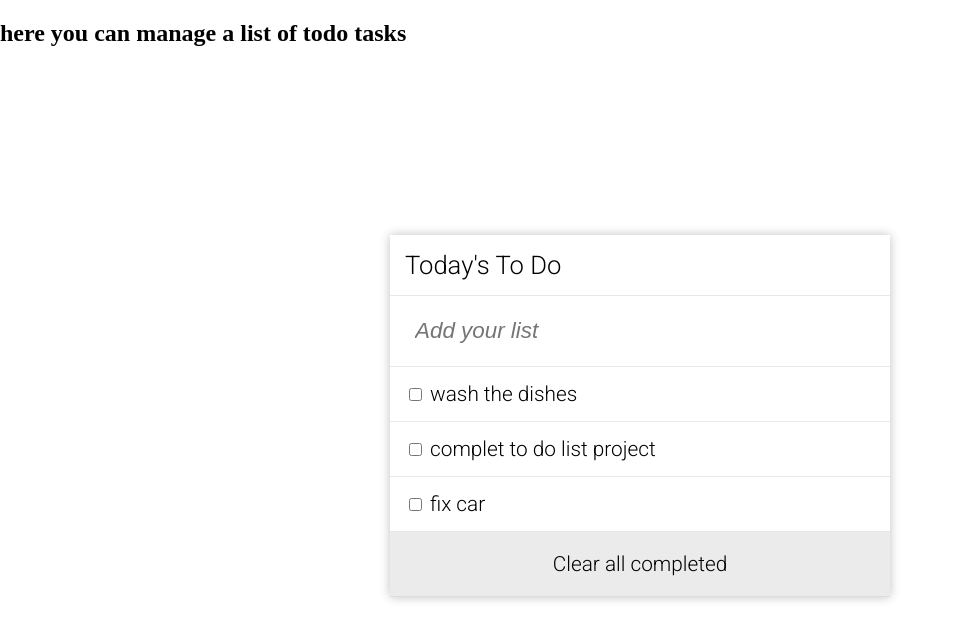
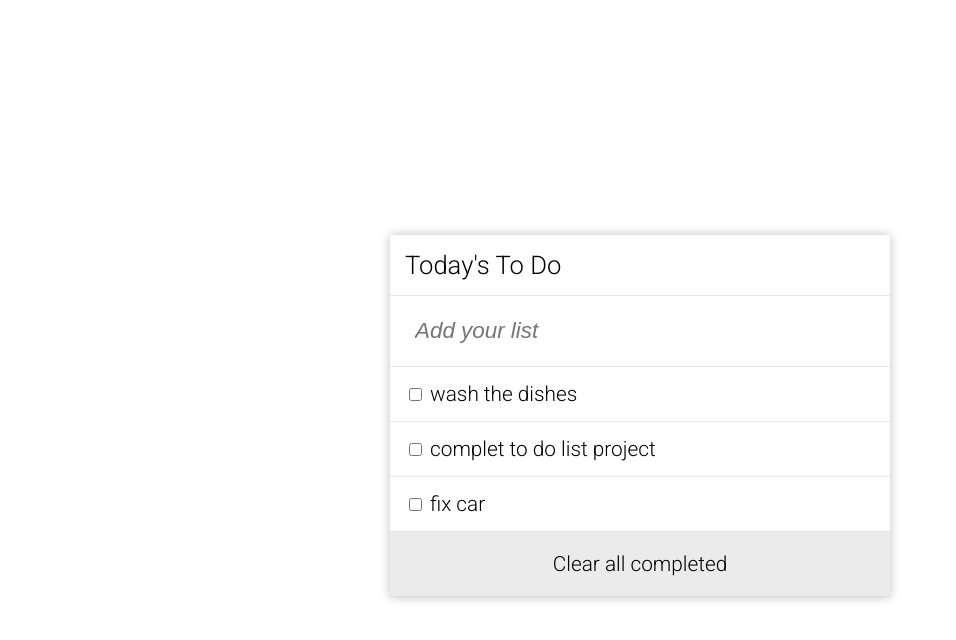
Before and after one commit to TadesseDev/To-Do-list, a website built with webpack: page src/index.html in a window 1280 px wide. Shown: the whole page, without its empty margins (0-956 px from the left). Built offline with nearby package versions, Linux system fonts and the light colour scheme.

Commit message:
remove unused commit

```diff
--- a/src/index.html
+++ b/src/index.html
@@ -6,7 +6,6 @@
     <title>Wbpack Exercise</title>
 </head>
 <body>
-    <h2>here you can manage a list of todo tasks</h2>
     <ul id="to-do-lists">
         <li><span class="title">Today's To Do</span></li>
         <li><label for="new-task"></label><input type="text" id="new-task" placeholder="Add your list"></li>
```
